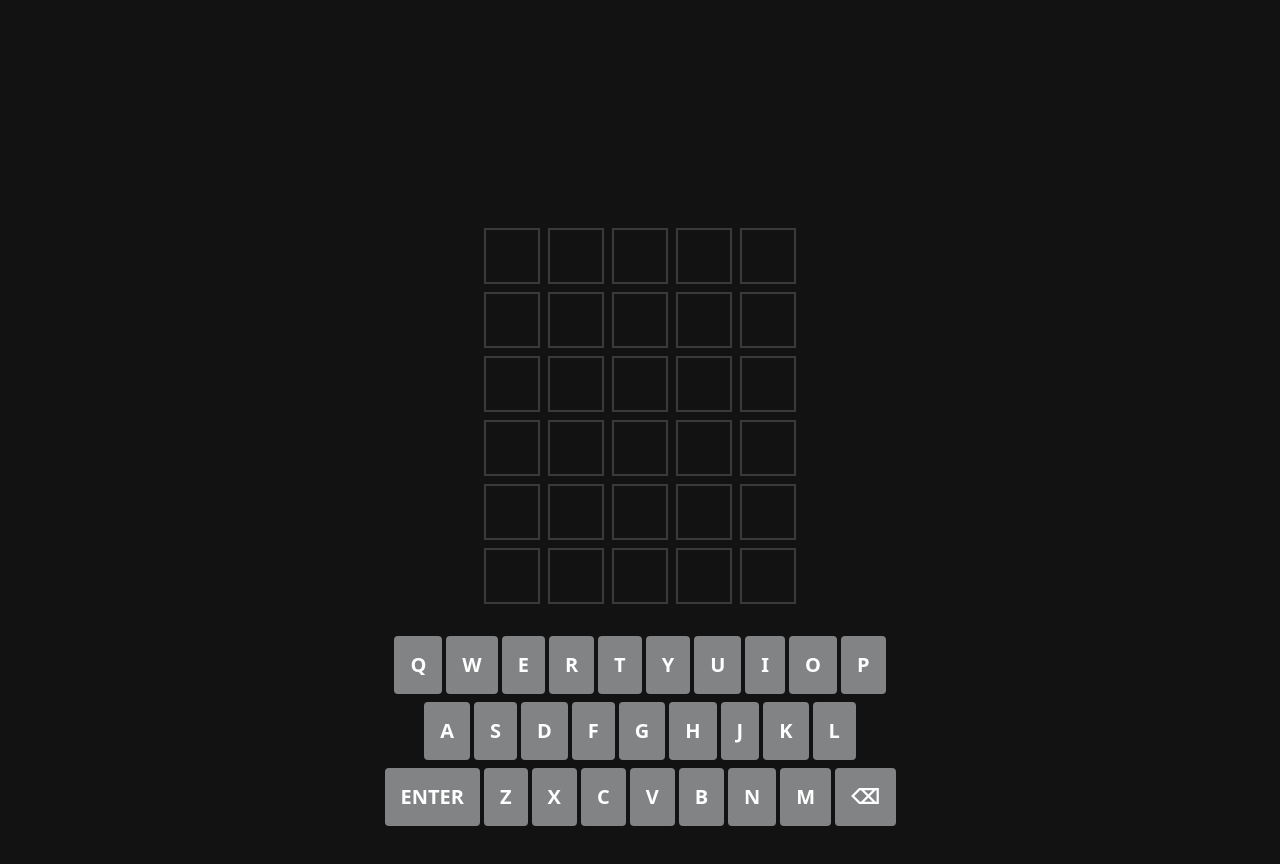
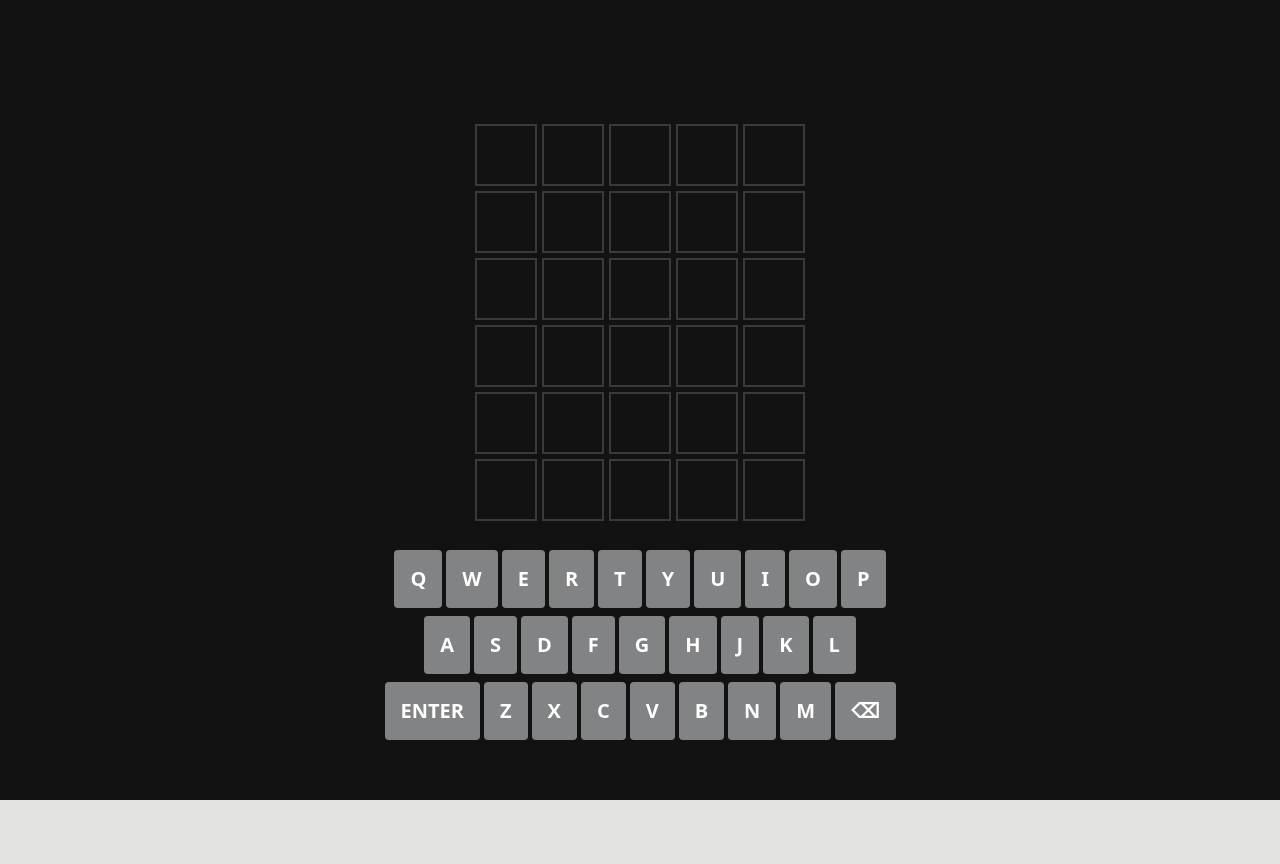
Before and after one commit to Dario-Murillo/Wordle, a Next.js app: page /game in a window 1280 px wide. Both pictures are taken after a click on the button "Normal". Shown: the top 864 px of the page. After the commit the page ends 800 px from the top, so only its background shows below. Built offline with nearby package versions, Linux system fonts and the light colour scheme.

Commit message:
add: style adjustments for the game page

```diff
--- a/src/app/game/page.jsx
+++ b/src/app/game/page.jsx
@@ -47,7 +47,7 @@ export default function Game() {
   };
 
   return (
-    <div className="grid grid-rows-[20px_1fr_20px] items-center justify-items-center min-h-screen p-8 pb-20 gap-16 sm:p-20 bg-[#121213]">
+    <div className="flex flex-col items-center justify-center min-h-screen overflow-hidden bg-[#121213] p-4 sm:p-6">
       {isDifficultyModalOpen && (
         <div className="fixed inset-0 bg-[#121213] flex items-center justify-center z-50">
           <div
@@ -63,14 +63,14 @@ export default function Game() {
               <button
                 type="button"
                 onClick={() => handleDifficultySelect('normal')}
-                className="rounded-full font-bold font-[family-name:var(--font-karla)] text-black bg-[#D9D9D9] text-lg h-12 w-36 px-6"
+                className="cursor-pointer rounded-full font-bold font-[family-name:var(--font-karla)] text-black bg-[#D9D9D9] text-lg h-12 w-36 px-6"
               >
                 Normal
               </button>
               <button
                 type="button"
                 onClick={() => handleDifficultySelect('hard')}
-                className="rounded-full font-bold font-[family-name:var(--font-karla)] text-black bg-[#D9D9D9] text-lg h-12 w-36 px-6"
+                className="cursor-pointer rounded-full font-bold font-[family-name:var(--font-karla)] text-black bg-[#D9D9D9] text-lg h-12 w-36 px-6"
               >
                 Difícil
               </button>
@@ -79,7 +79,7 @@ export default function Game() {
         </div>
       )}
 
-      <main className="flex flex-col gap-[32px] row-start-2 items-center justify-center">
+      <main className="w-full max-w-xl">
         {secretWord && <Wordle secretWord={secretWord} />}
       </main>
     </div>
--- a/src/components/Grid.jsx
+++ b/src/components/Grid.jsx
@@ -10,7 +10,7 @@ export default function Grid({
   shouldShake,
 }) {
   return (
-    <div>
+    <div className="w-full max-w-[340px] sm:max-w-[400px] mx-auto">
       {guesses.map((g, i) => {
         const isWinningRow = isCorrect && i === turn - 1;
         if (turn === i) {
--- a/src/components/Row.jsx
+++ b/src/components/Row.jsx
@@ -16,7 +16,7 @@ export default function Row({
     };
 
     return (
-      <div data-testid="row" className="flex justify-center gap-1 mb-2">
+      <div data-testid="row" className="flex justify-center gap-[5px] mb-[5px]">
         {guess.map((l, i) => (
           <Tile
             /* eslint-disable-next-line react/no-array-index-key */
@@ -38,7 +38,7 @@ export default function Row({
     return (
       <div
         data-testid="row"
-        className={`flex justify-center gap-1 mb-2 ${shouldShake ? 'shake' : ''}`}
+        className={`flex justify-center gap-[5px] mb-[5px] ${shouldShake ? 'shake' : ''}`}
       >
         {letters.map((letter, i) => (
           <Tile
@@ -58,7 +58,7 @@ export default function Row({
   }
 
   return (
-    <div data-testid="row" className="flex justify-center gap-1 mb-2">
+    <div data-testid="row" className="flex justify-center gap-[5px] mb-[5px]">
       {[...Array(5)].map((_, i) => (
         /* eslint-disable-next-line react/no-array-index-key */
         <Tile key={`${_}-${i}`} />
--- a/src/components/Tile.jsx
+++ b/src/components/Tile.jsx
@@ -29,7 +29,7 @@ export default function Tile({
   return (
     <div
       data-testid="tile"
-      className={`w-12 h-12 sm:w-14 sm:h-14 flex items-center justify-center text-2xl sm:text-3xl font-bold uppercase mx-0.5 border-2
+      className={`w-[48px] h-[48px] sm:w-[62px] sm:h-[62px] flex items-center justify-center text-2xl sm:text-3xl font-bold uppercase border-2
         ${shouldFlip ? 'flip' : ''}
         ${shouldPop ? 'pop' : ''}
        ${shouldJump ? 'jump' : ''}
--- a/src/components/ToastMessage.jsx
+++ b/src/components/ToastMessage.jsx
@@ -8,7 +8,7 @@ export default function ToastMessage({ message, bgColor }) {
   return (
     <div
       data-testid="toast"
-      className="absolute top-2 sm:top-4 left-1/2 transform -translate-x-1/2 text-white px-3 py-1.5 rounded-md text-sm font-semibold shadow-sm whitespace-nowrap z-50 fade"
+      className="absolute top-0 left-1/2 -translate-x-1/2 translate-y-[10px] text-white px-3 py-1.5 rounded-md text-sm font-semibold shadow-sm whitespace-nowrap z-50 bg-[#787C7E] fade"
       style={style}
     >
       {message}
--- a/src/components/Wordle.jsx
+++ b/src/components/Wordle.jsx
@@ -68,8 +68,10 @@ export default function Wordle({ secretWord }) {
   }, [handleKeyup, isCorrect, turn, hasShownMessage]);
 
   return (
-    <div className="relative flex flex-col items-center">
-      <ToastMessage message={message} bgColor={toastColor} />
+    <div className="flex flex-col justify-between h-full max-h-[calc(100vh-32px)] w-full">
+      <div className="relative w-full">
+        <ToastMessage message={message} bgColor={toastColor} />
+      </div>
       <div className="mt-16">
         <Grid
           guesses={guesses}
@@ -103,6 +105,7 @@ export default function Wordle({ secretWord }) {
           )
         }
       />
+
       {showEndModal && (
         <EndModal
           isCorrect={isCorrect}
```
